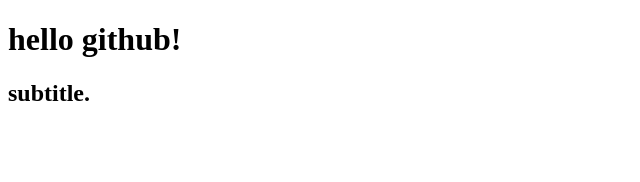
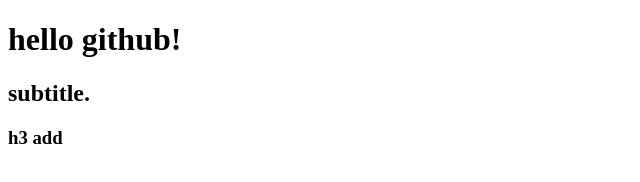
Before and after one commit to seongEun95/github_test, a plain HTML site: page index.html in a window 1280 px wide. Shown: the full height of the page, 0-640 px from the left. Drawn offline with Linux system fonts and the light colour scheme.

Commit message:
update h3
h3 add

```diff
--- a/index.html
+++ b/index.html
@@ -11,6 +11,7 @@
 <body>
     <h1>hello github!</h1>
     <h2>subtitle.</h2>
+    <h3>h3 add</h3>
 </body>
 
 </html>
```
